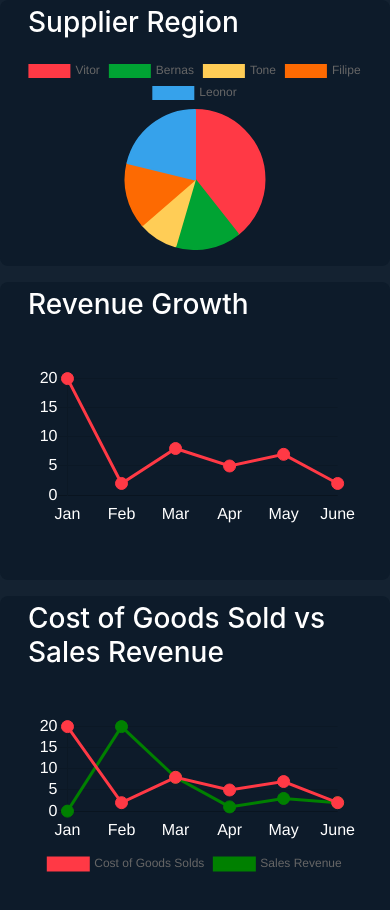
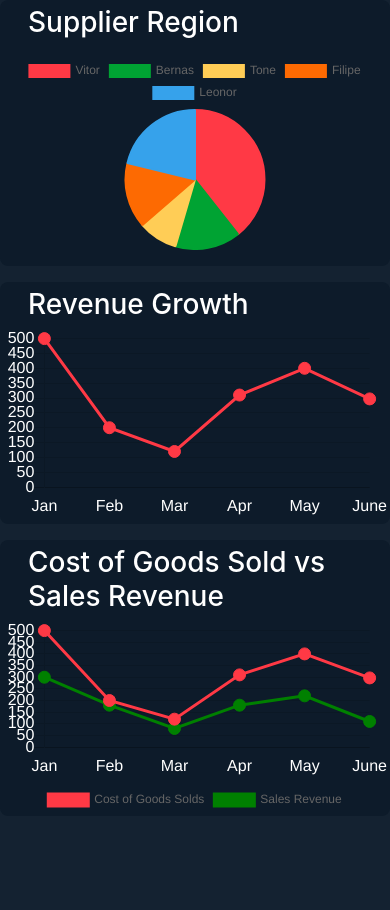
Before and after one commit to antoniopedrodantas/sinf-feup, a React (Create React App) app in the folder tempura/client/: page /purchases in a window 390 px wide. Shown: the top 910 px of the page. After the commit the page ends 844 px from the top, so only its background shows below. Built offline with nearby package versions, Linux system fonts and the light colour scheme.

Commit message:
Ready to be reviewed

```diff
--- a/tempura/client/src/components/Charts/LineChart.tsx
+++ b/tempura/client/src/components/Charts/LineChart.tsx
@@ -17,12 +17,13 @@ const LineChart: React.FC<PieChartProps> = ({title, labels, data, data2}) => {
                 <h3 className="chart-title">{title}</h3>
                 <div className="chart-values line-values">
                     <Line
+                        width={300}
                         data={{
                             labels:labels,
                             datasets: [
                             {
                                 data: data,
-                                label: 'Cost of Goods Solds',
+                                label: data2 == null? '' : 'Cost of Goods Solds',
                                 backgroundColor: 'rgb(255,57,69)',
                                 borderColor: 'rgb(255,57,69)',
                                 fill: false,
@@ -65,7 +66,8 @@ const LineChart: React.FC<PieChartProps> = ({title, labels, data, data2}) => {
                             legend:{
                                 display: data2 == null ? false: true,
                                 position: 'bottom'
-                            }
+                            },
+                            responsive: true
                         }}
                     />
                 </div>
--- a/tempura/client/src/components/Charts/styles/Charts.css
+++ b/tempura/client/src/components/Charts/styles/Charts.css
@@ -3,7 +3,7 @@
 .line-chart{
     background-color: var(--card-background);
     border-radius: 8px;
-    width: 50%;
+    width: 30%;
     overflow: hidden;
 }
 
@@ -37,12 +37,17 @@
 
 @media(max-width: 930px){
     .line-chart, .pie-chart{
-        width: 60%;
+        width: 100%;
     }
 }
 
-@media(max-width: 500px){
+@media(max-width: 700px){
     .line-chart, .pie-chart{
         width: 100%;
     }
+
+    .line-values{
+        padding: 0;
+        margin:0;
+    }
 }
--- a/tempura/client/src/scenes/Purchases/Purchases.tsx
+++ b/tempura/client/src/scenes/Purchases/Purchases.tsx
@@ -10,8 +10,8 @@ const Purchases: React.FC = () => {
   const values = ["13", "5", "3", "5", "7"];
 
   const lables2 =["Jan", "Feb", "Mar", "Apr", "May", "June"];
-  const values2 = ["20", "2", "8", "5", "7", "2"];
-  const values3 = ["0", "20", "8", "1", "3", "2"];
+  const values2 = ["500", "200", "120", "310", "400", "297"];
+  const values3 = ["300", "180", "80", "180", "220", "110"];
 
   return (
     <>
```
